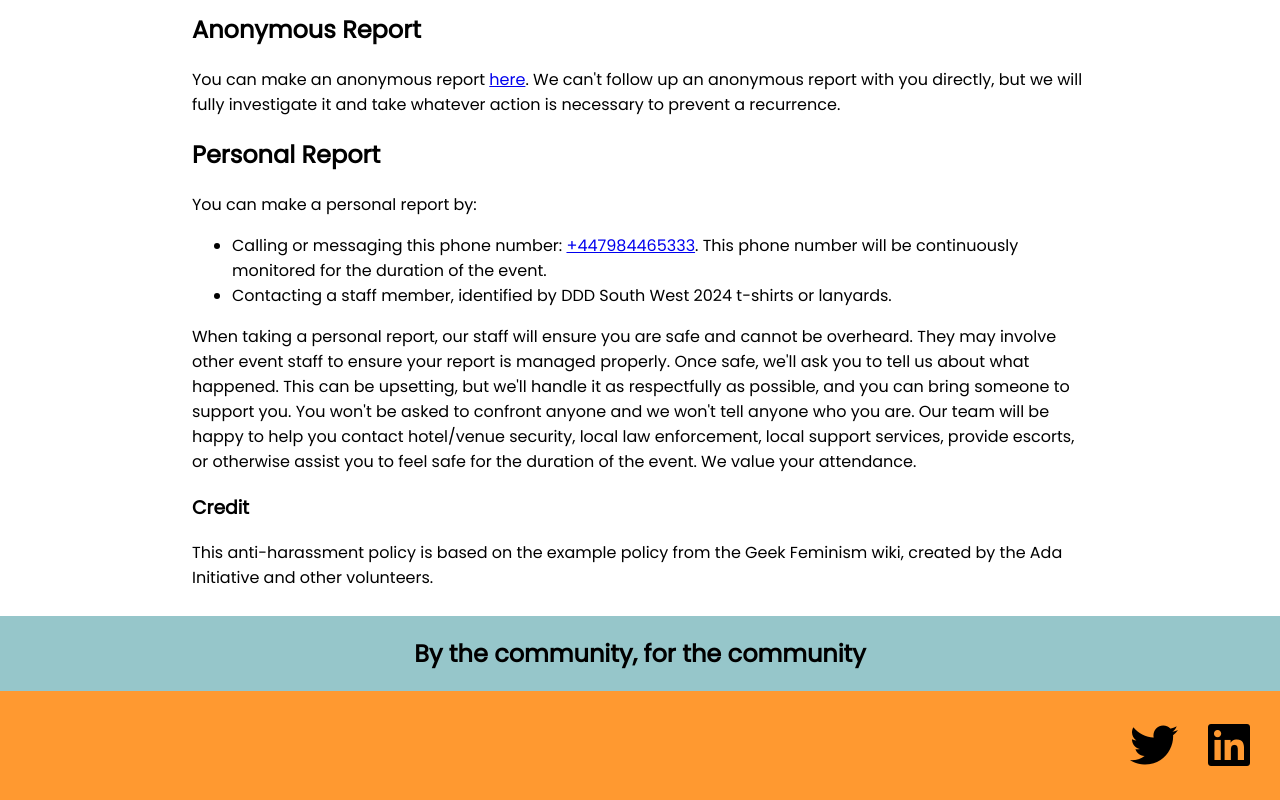
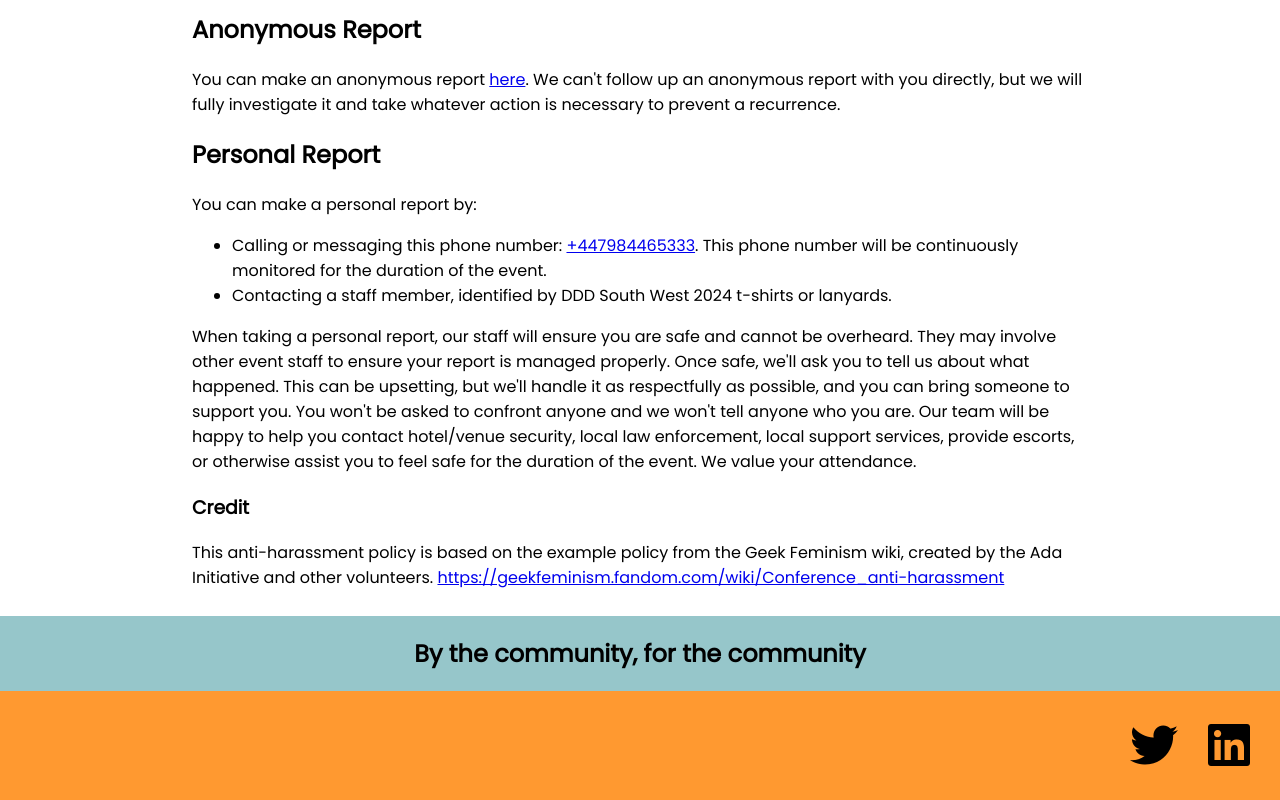
Before and after one commit to dddsw/dddsw-web, a SvelteKit app: page /code-of-conduct in a window 1280 px wide. Shown: the part 1350-2150 px from the top of the page. Built offline with nearby package versions, Linux system fonts and the light colour scheme.

Commit message:
Add additional link to original CoC policy

```diff
--- a/src/routes/code-of-conduct/+page.svelte
+++ b/src/routes/code-of-conduct/+page.svelte
@@ -72,6 +72,7 @@
 		<h3>Credit</h3>
         <p>
             This anti-harassment policy is based on the example policy from the Geek Feminism wiki, created by the Ada Initiative and other volunteers.
+			<a href="https://geekfeminism.fandom.com/wiki/Conference_anti-harassment" target="_blank">https://geekfeminism.fandom.com/wiki/Conference_anti-harassment</a>
         </p>
 	</div>
 </div>
```
